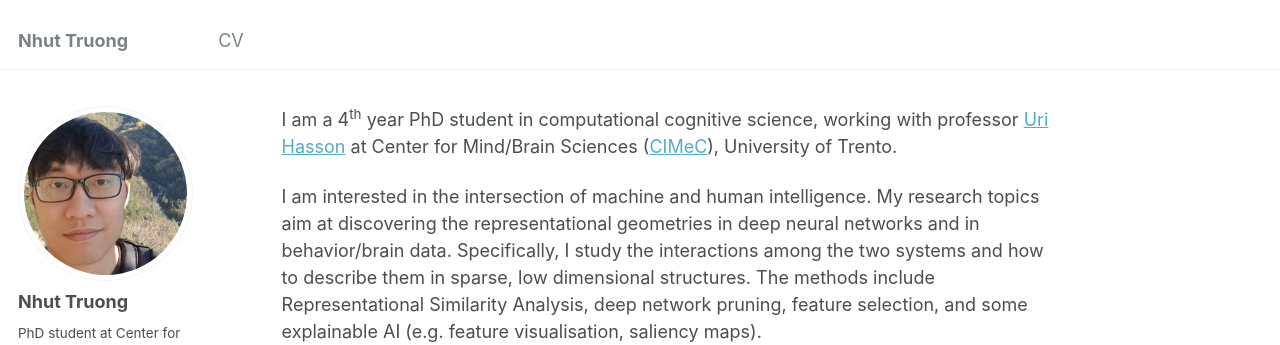
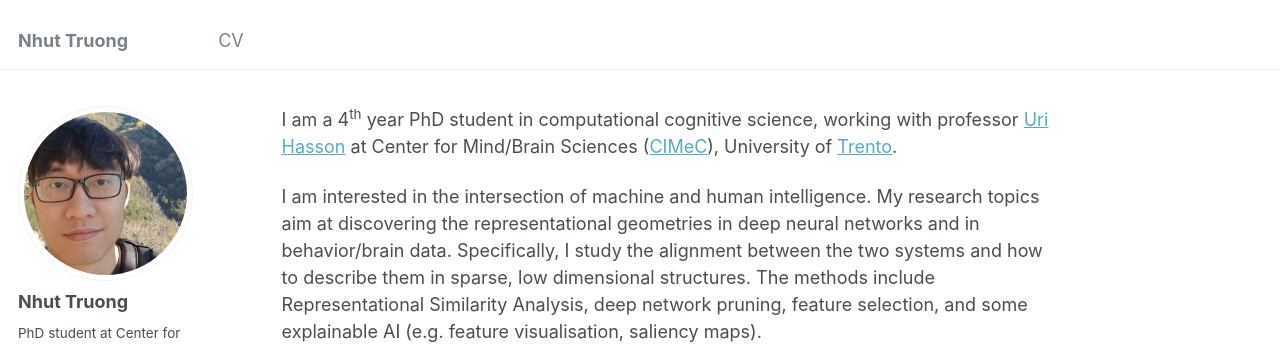
Before and after one commit to tlmnhut/tlmnhut.github.io, a Jekyll site: the page built from _pages/about.md, in a window 1280 px wide and 1396 px high. Shown: the top 345 px of the window. Built offline with Jekyll 4.4.1, drawn with Linux system fonts in a browser that asks for light colours; some web fonts are replaced.

Commit message:
update url

```diff
--- a/_pages/about.md
+++ b/_pages/about.md
@@ -9,11 +9,11 @@ redirect_from:
 ---
 
 I am a 4<sup>th</sup> year PhD student in computational cognitive science, working with professor [Uri Hasson](http://hasson.org/) at
-Center for Mind/Brain Sciences ([CIMeC](https://www.cimec.unitn.it/en)), University of Trento.
+Center for Mind/Brain Sciences ([CIMeC](https://www.cimec.unitn.it/en)), University of [Trento](https://www.unitn.it/en).
 
 I am interested in the intersection of machine and human intelligence. My research topics aim at discovering the
 representational geometries in deep neural networks and in behavior/brain data.
-Specifically, I study the interactions among the two systems and how to describe them in sparse, low dimensional structures.
+Specifically, I study the alignment between the two systems and how to describe them in sparse, low dimensional structures.
 The methods include Representational Similarity Analysis, deep network pruning, feature selection, and some explainable AI (e.g.
 feature visualisation, saliency maps).
 
```
